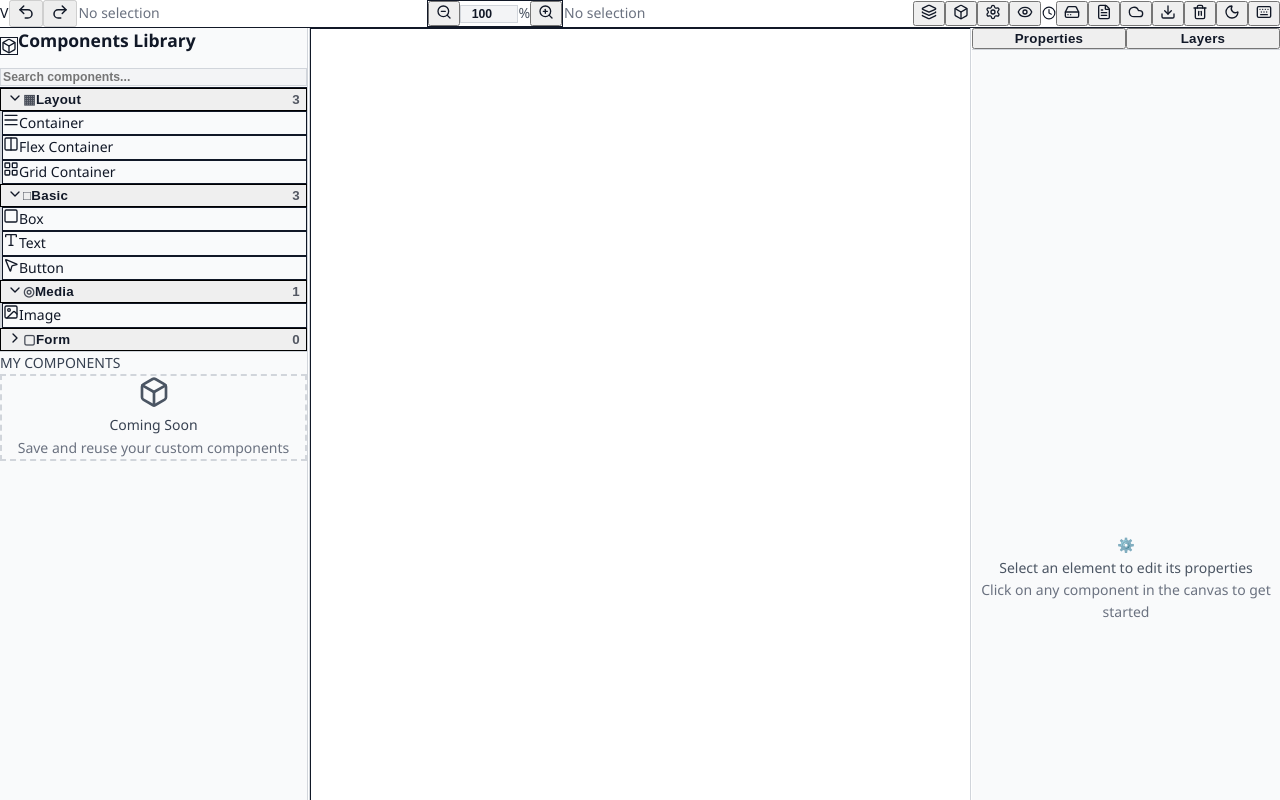
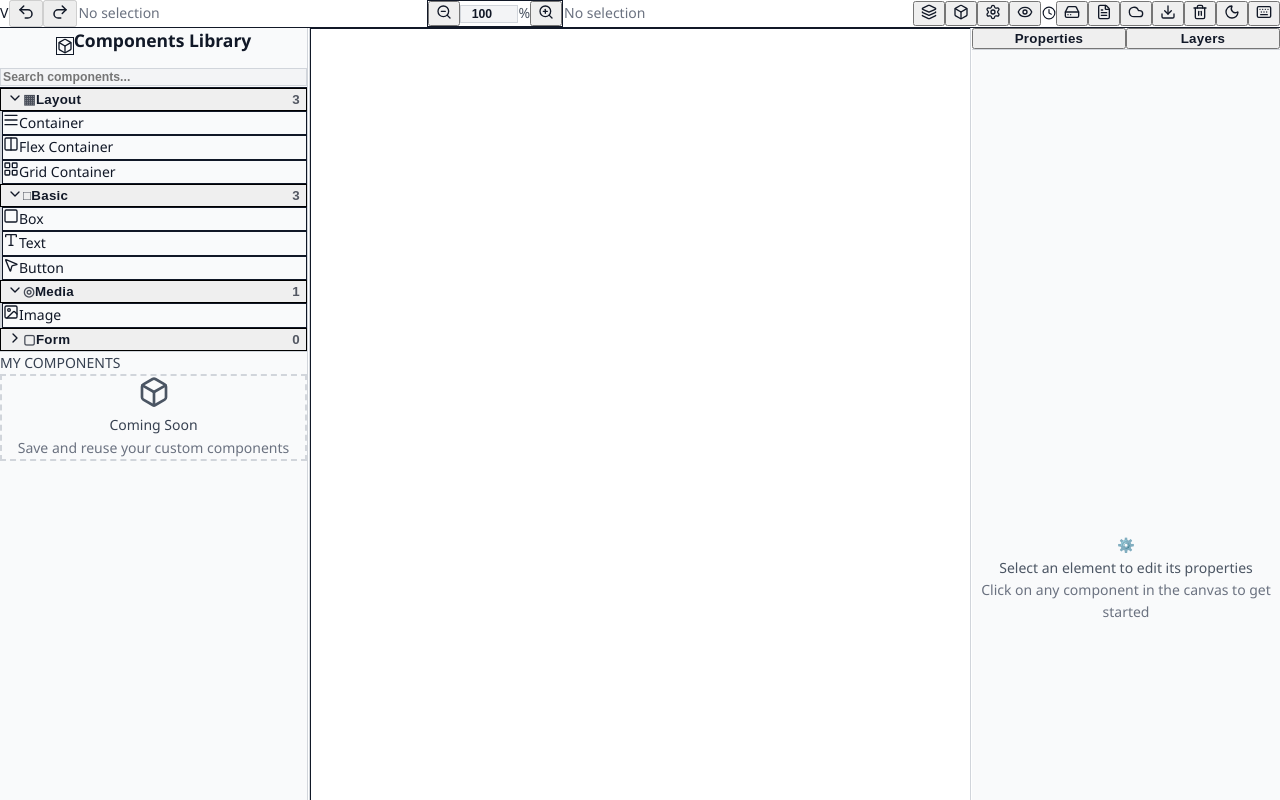
Before and after one commit to NachoLedesma33/CraftUI, a React (Vite) app: page / in a window 1280 px wide. Built offline with nearby package versions, Linux system fonts and the light colour scheme.

Commit message:
centro el texto de los componentes

```diff
--- a/src/components/panels/ComponentLibrary.tsx
+++ b/src/components/panels/ComponentLibrary.tsx
@@ -248,8 +248,8 @@ export const ComponentLibrary: React.FC = () => {
   return (
     <div className="flex flex-col bg-slate-800 h-full w-full">
       <div className="p-5 border-b border-slate-700/60 bg-gradient-to-br from-slate-800 via-slate-800/95 to-slate-900/80 backdrop-blur-sm">
-        <div className="flex items-center gap-3 mb-4">
-          <div className="w-8 h-8 bg-gradient-to-br from-blue-500/20 to-purple-500/20 rounded-lg flex items-center justify-center border border-blue-500/30">
+        <div className="flex items-center justify-center gap-3 mb-4">
+          <div className="w-8 h-8 bg-gradient-to-br from-blue-500/20 to-purple-500/20 rounded-lg flex items-center justify-center border border-blue-500/30 flex-shrink-0">
             <Box size={16} className="text-blue-400" />
           </div>
           <h3 className="text-lg font-bold text-white tracking-tight">
```
